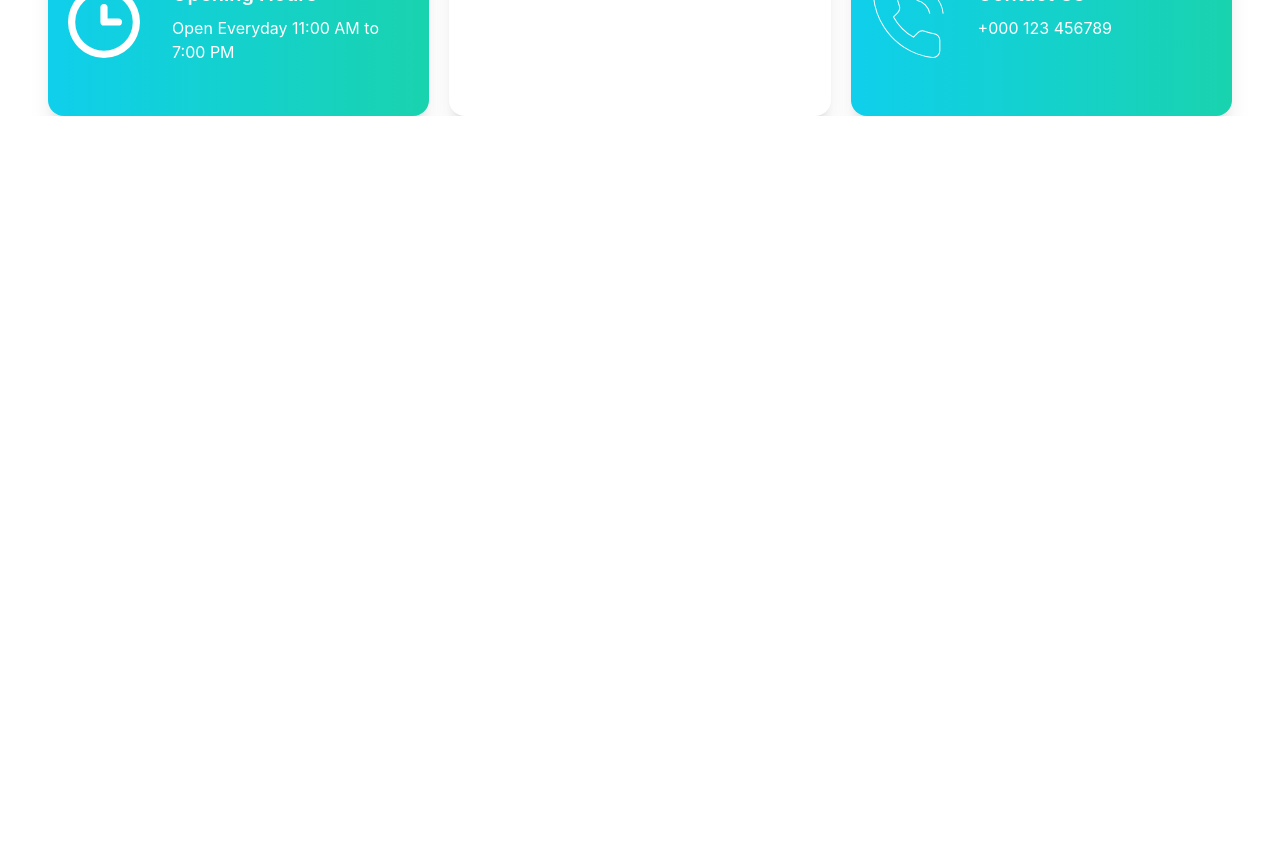
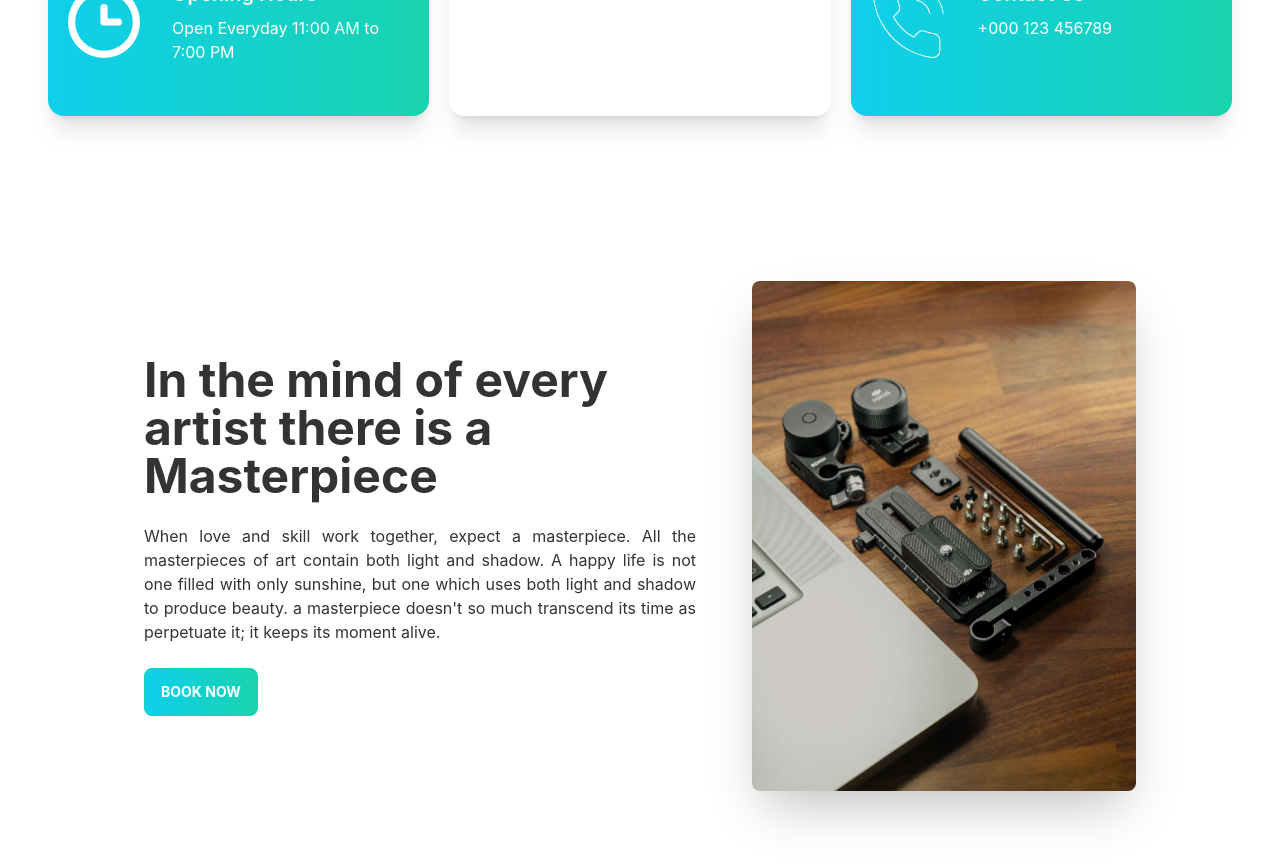
Before and after one commit to MrRonnie/Manufacturer-Website-Client-Side, a React (Create React App) app: page / in a window 1280 px wide. Shown: the part 720-1584 px from the top of the page. Before the commit the page ends 836 px from the top, so only its background shows below. Built offline with nearby package versions, Linux system fonts and the light colour scheme.

Commit message:
Mid card added or mid section

```diff
--- a/src/Pages/Home/Home.js
+++ b/src/Pages/Home/Home.js
@@ -1,12 +1,14 @@
 import React from "react";
 import Banner from "./Banner";
 import Info from "./Info";
+import MidCard from "./MidCard";
 
 const Home = () => {
   return (
     <div>
       <Banner></Banner>
       <Info></Info>
+      <MidCard></MidCard>
     </div>
   );
 };
--- /dev/null
+++ b/src/Pages/Home/MidCard.js
@@ -0,0 +1,32 @@
+import React from "react";
+import { useNavigate } from "react-router-dom";
+import card from "../../assets/images/mid-card.jpg";
+import PrimaryButton from "../Shared/PrimaryButton";
+
+const MidCard = () => {
+  const navigate = useNavigate();
+  return (
+    <div className="hero min-h-screen justify-center mt-5">
+      <div className="hero-content flex-col lg:flex-row-reverse gap-14 px-24">
+        <img src={card} className="max-w-sm rounded-lg shadow-2xl" />
+        <div>
+          <h1 className="text-5xl font-bold ">
+            In the mind of every artist there is a Masterpiece
+          </h1>
+          <p className="py-6 text-justify">
+            When love and skill work together, expect a masterpiece. All the
+            masterpieces of art contain both light and shadow. A happy life is
+            not one filled with only sunshine, but one which uses both light and
+            shadow to produce beauty. a masterpiece doesn't so much transcend
+            its time as perpetuate it; it keeps its moment alive.
+          </p>
+          <PrimaryButton>
+            <span onClick={() => navigate("/")}>Book Now</span>
+          </PrimaryButton>
+        </div>
+      </div>
+    </div>
+  );
+};
+
+export default MidCard;
```
Also changed, not shown: src/assets/images/mid-card.jpg (added).
